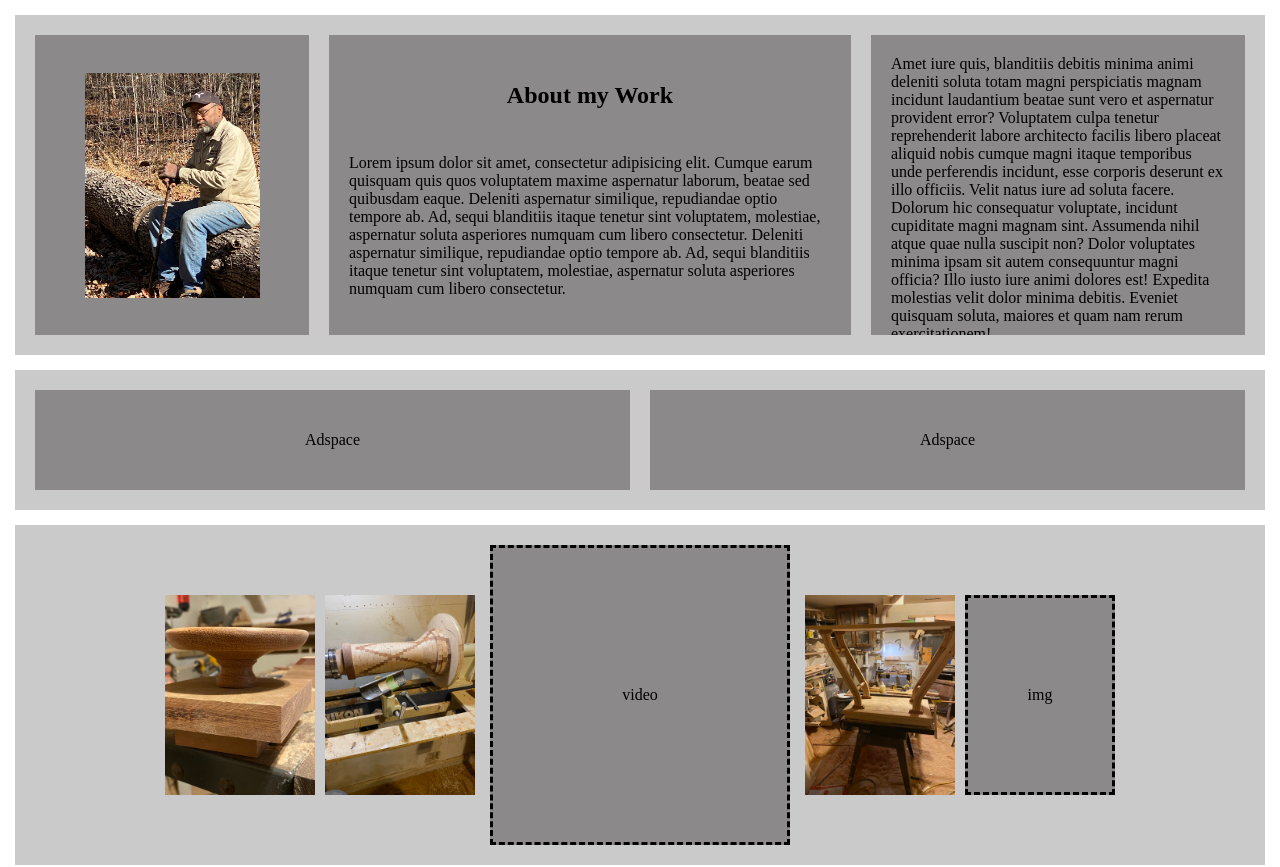
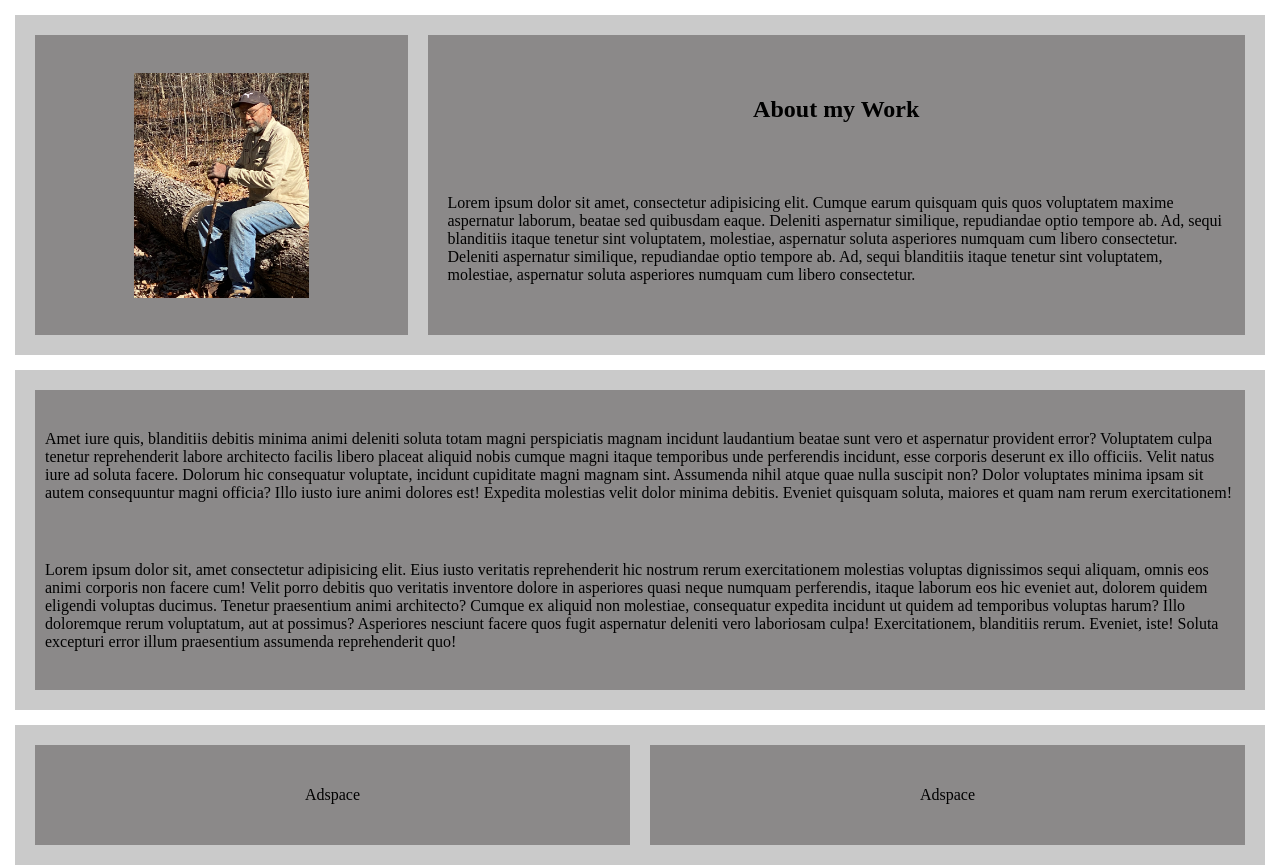
Before and after one commit to jessicajoyandersen/Birdhouses-on-401_website, a plain HTML site: page index.html in a window 1280 px wide. Shown: the part 115-982 px from the top of the page. Drawn offline with Linux system fonts and the light colour scheme.

Commit message:
made sseparate bg for text, made logo bg div white

```diff
--- a/css/style.css
+++ b/css/style.css
@@ -32,6 +32,34 @@ h1{
     flex-wrap: wrap;
 }
 
+.background-2{
+    background: #cacaca;
+    padding: 10px;
+    margin: 15px;
+
+
+    display: flex;
+    justify-content: space-between;
+    align-items: center;
+
+    flex-wrap: wrap;
+}
+
+.background-2-item-1{
+    background: hsl(0, 1%, 54%);
+    margin: 10px;
+    padding: 10px;
+    height: 300px;
+
+    display: flex;
+    justify-content: center;
+    align-items: center;
+
+    flex-wrap: wrap;
+
+    overflow: auto;
+}
+
 .bg-item{
     background: hsl(0, 1%, 54%);
     margin: 10px;
@@ -64,10 +92,6 @@ h1{
     padding: 10px;
 }
 
-.bg-item-3{
-    flex: 1 0 300px;
-    padding: 20px;
-}
 /* use overflow: scroll; in media query for bg item;
 add new item underneath with appropriate spacing
 provided for more detail description */
@@ -158,6 +182,9 @@ provided for more detail description */
     flex-basis: 60%;
 } */
 
+.logo{
+    background: #fff;
+}
 
 @media (max-width: 600px) {
 
--- a/index.html
+++ b/index.html
@@ -37,7 +37,9 @@
                 tenetur sint voluptatem, molestiae, aspernatur
                 soluta asperiores numquam cum libero consectetur. </p>
         </div>
-        <div class="bg-item-3 bg-item">
+    </div>
+    <div class="background-2">
+        <div class="background-2-item-1">
             <p>
              Amet iure quis, blanditiis debitis minima animi
              deleniti soluta totam magni perspiciatis magnam
@@ -54,7 +56,26 @@
              Illo iusto iure animi dolores est! Expedita
              molestias velit dolor minima debitis. Eveniet
              quisquam soluta, maiores et quam nam rerum
-             exercitationem!</p>
+             exercitationem!
+            </p>
+            <p>
+            Lorem ipsum dolor sit, amet consectetur adipisicing
+            elit. Eius iusto veritatis reprehenderit hic nostrum
+            rerum exercitationem molestias voluptas dignissimos
+            sequi aliquam, omnis eos animi corporis non facere
+            cum! Velit porro debitis quo veritatis inventore
+            dolore in asperiores quasi neque numquam perferendis,
+            itaque laborum eos hic eveniet aut, dolorem quidem
+            eligendi voluptas ducimus. Tenetur praesentium animi
+            architecto? Cumque ex aliquid non molestiae,
+            consequatur expedita incidunt ut quidem ad temporibus
+            voluptas harum? Illo doloremque rerum voluptatum, aut
+            at possimus? Asperiores nesciunt facere quos fugit
+            aspernatur deleniti vero laboriosam culpa!
+            Exercitationem, blanditiis rerum. Eveniet, iste!
+            Soluta excepturi error illum praesentium assumenda
+            reprehenderit quo!
+            </p>
         </div>
     </div>
 
```
